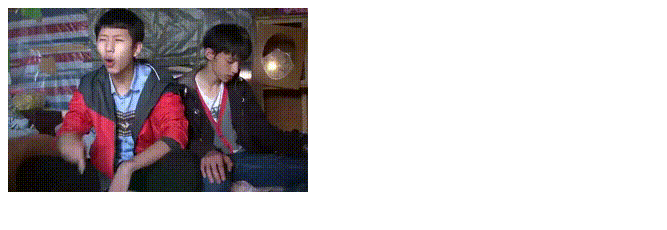
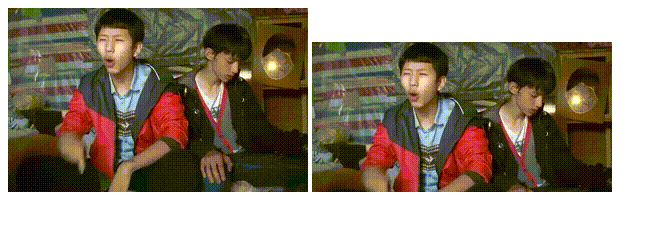
Before and after one commit to EdStrickland/wangjingze, a plain HTML site: page index.html in a window 1280 px wide. Shown: the whole page, without its empty margins (0-667 px from the left). Drawn offline with Linux system fonts and the light colour scheme.

Commit message:
gif testing

```diff
--- a/index.html
+++ b/index.html
@@ -6,7 +6,8 @@
     <meta name="viewport" content="width=device-width, initial-scale=1">
 <head>
 <body>
-    <img src="assets/img/src.gif">
+    <img id="source" src="assets/img/src.gif">
+    <canvas id="target"></canvas>
     <script src="script/scripts.js"></script>
 </body>
 </html>
--- a/script/scripts.js
+++ b/script/scripts.js
@@ -1 +1,8 @@
-console.log('123');
+window.onload = function() {
+	var img = document.getElementById('source');
+	var can = document.getElementById('target');
+	var cxt = can.getContext('2d');
+	setInterval(function (){
+		cxt.drawImage(img, 0, 0);
+	}, 500);
+}
```
